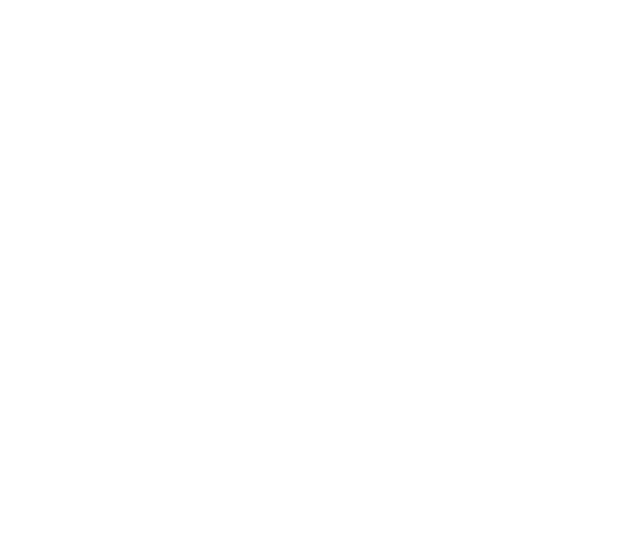
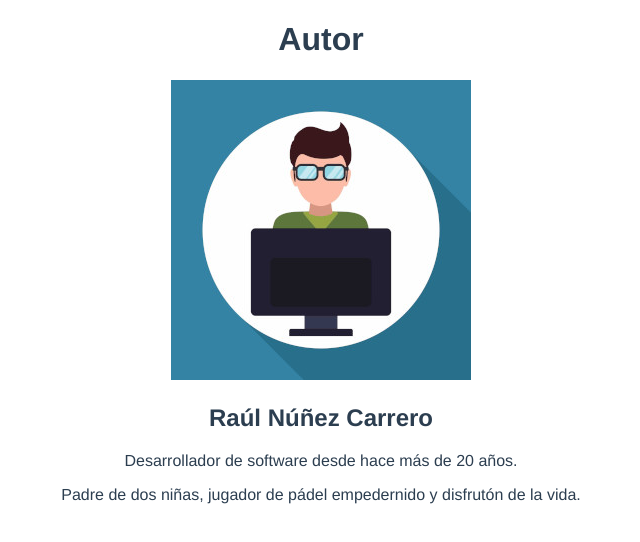
Before and after one commit to raulnunezcodeoscopic/proyecto-final-vue, a Vue app: page /author in a window 1280 px wide. Shown: the top 542 px of the page, without its empty margins (319-959 px from the left). Built offline with nearby package versions, Linux system fonts and the light colour scheme.

Commit message:
Create Author View with info about project author

```diff
--- a/src/router/index.js
+++ b/src/router/index.js
@@ -2,6 +2,7 @@
 import VueRouter from 'vue-router'
 import HomeView from '../views/HomeView.vue'
 import ContactView from '../views/ContactView.vue'
+import AuthorView from '../views/AuthorView.vue'
 
 Vue.use(VueRouter)
 
@@ -15,6 +16,11 @@
     path: '/contact',
     name: 'contact',
     component: ContactView
+  },
+  {
+    path: '/author',
+    name: 'author',
+    component: AuthorView
   }
 ]
 
--- /dev/null
+++ b/src/views/AuthorView.vue
@@ -0,0 +1,9 @@
+<template>
+  <div >
+    <h1>Autor</h1>
+    <img src="../assets/software-developer.jpeg"/>
+    <h2>Raúl Núñez Carrero</h2>
+    <p>Desarrollador de software desde hace más de 20 años.</p>
+    <p>Padre de dos niñas, jugador de pádel empedernido y disfrutón de la vida.</p>
+  </div>
+</template>
```
Also changed, not shown: src/assets/software-developer.jpeg (added).
